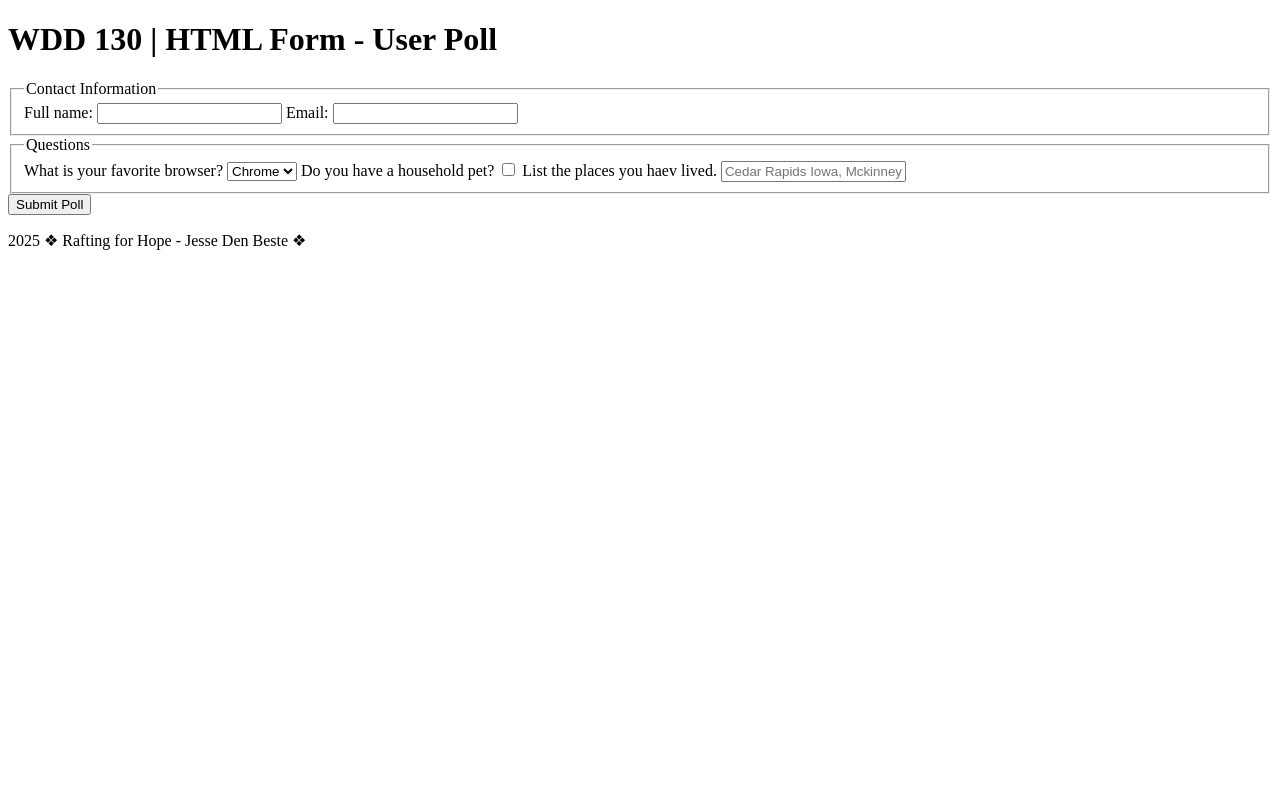
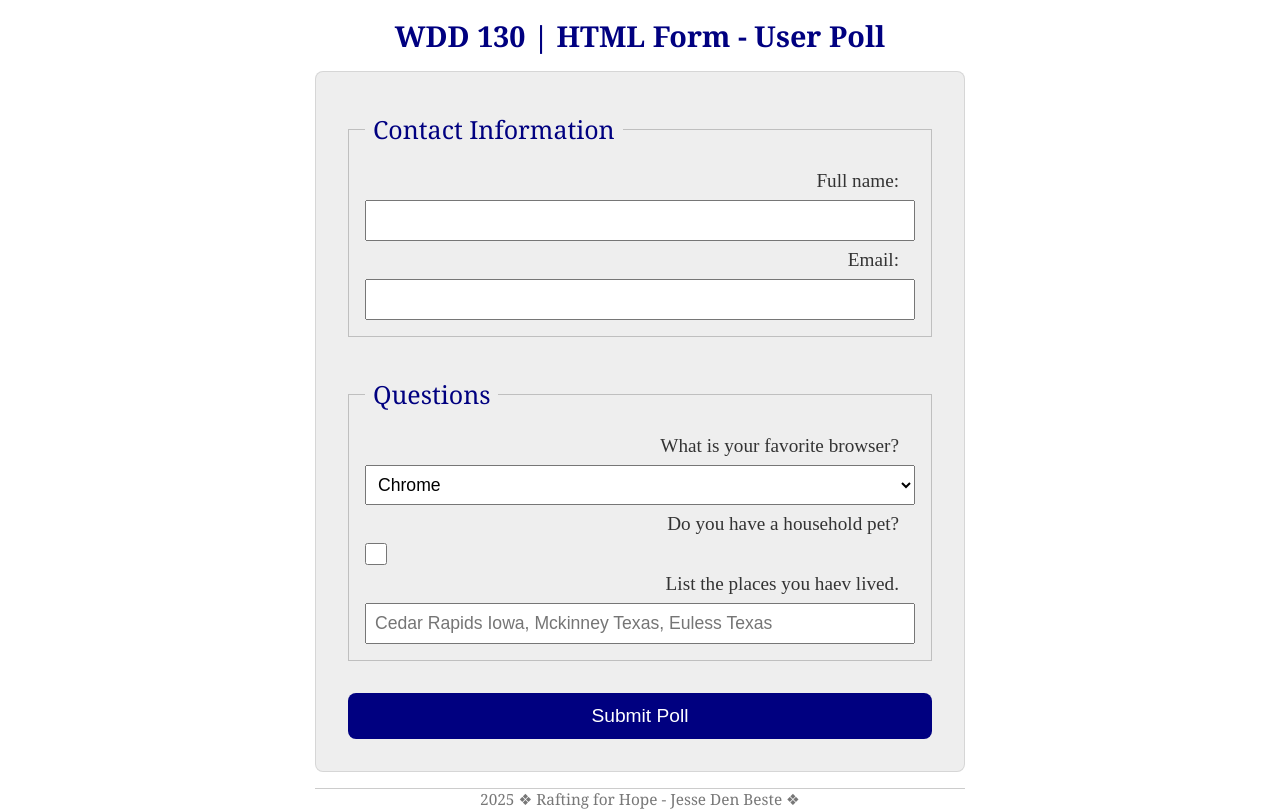
Before and after one commit to mitasun/wdd130, a plain HTML site: page week05/poll-form.html in a window 1280 px wide. Drawn offline with Linux system fonts and the light colour scheme.

Commit message:
update438.4.3.8

```diff
--- /dev/null
+++ b/week05/Styles/poll-form.css
@@ -0,0 +1,102 @@
+* {
+    margin: 0;
+    padding: 0;
+    box-sizing: border-box;
+}
+
+body {
+    font-family: Merriweather, Georgia, serif;
+    font-size: 1.2em;
+    color: #333;
+    background: #fff;
+}
+
+header {
+    margin: 0 auto;
+    width: 650px;
+}
+
+h1 {
+    margin: 1rem;
+    font-size: 1.5em;
+    color: navy;
+    text-align: center;
+}
+
+form {
+    width: 650px;
+    margin: 0 auto;
+    padding: 1rem;
+    border: 1px solid rgb(0 0 0 / 0.1);
+    border-radius: 0.5rem;
+    background-color: #eee;
+    display: grid;
+}
+
+fieldset {
+    display: grid;
+    grid-gap: .5rem;
+    margin: 1rem;
+    border: 1px solid rgb(0 0 0 / 0.2);
+    padding: 1rem;
+}
+
+legend {
+    padding: 0.5rem;
+    color: navy;
+    font-size: 1.3em;
+}
+
+label {
+    text-align: right;
+    padding-right: 1rem;
+    font-family: 'Times New Roman', Times, serif;
+
+}
+
+label {
+    text-align: right;
+    padding-right: 1rem;
+    font-family: 'Times New Roman', Times, serif;
+
+}
+
+input,
+select,
+textarea {
+    padding: 0.5rem;
+    font-size: 1.1rem;
+    font-family: Arial, Helvetica, sans-serif;
+}
+
+input[type="checkbox"] {
+    width: 22px;
+    height: 22px;
+    vertical-align: bottom;
+    font-family: 'Times New Roman', Times, serif;
+
+}
+
+button {
+    margin: 1rem;
+    background-color: navy;
+    color: #fff;
+    border: none;
+    border-radius: .5rem;
+    padding: .75rem;
+    font-size: 1.2rem;
+    font-family: Arial, Helvetica, sans-serif;
+}
+
+button:hover {
+    background-color: #027bce;
+}
+
+footer {
+    margin: 1rem auto 0;
+    width: 650px;
+    text-align: center;
+    font-size: 0.8em;
+    color: #777;
+    border-top: 1px solid #ccc;
+}
--- a/week05/poll-form.html
+++ b/week05/poll-form.html
@@ -2,6 +2,7 @@
 <html lang="en">
 
 <head>
+    <link rel="stylesheet" href="Styles/poll-form.css">
     <meta charset="UTF-8">
     <meta name="viewport" content="width=device-width, initial-scale=1.0">
     <title>WDD 130 | HTML Form - User Poll</title>
@@ -35,7 +36,8 @@
                 <label for="do you have a household pet.">Do you have a household pet?</label>
                 <input type="checkbox" id="pet" name="pet">
                 <label for="list the places y9ou have lived">List the places you haev lived.</label>
-                <input type="textarea" id="feedback" name="feedback" rows="4" placeholder="Cedar Rapids Iowa, Mckinney Texas, Euless Texas"></textarea>
+                <input type="textarea" id="feedback" name="feedback" rows="4"
+                    placeholder="Cedar Rapids Iowa, Mckinney Texas, Euless Texas"></textarea>
             </fieldset>
             <button type="submit">Submit Poll</button>
         </form>
```
Lines whose indentation alone changed are shown as unchanged.
